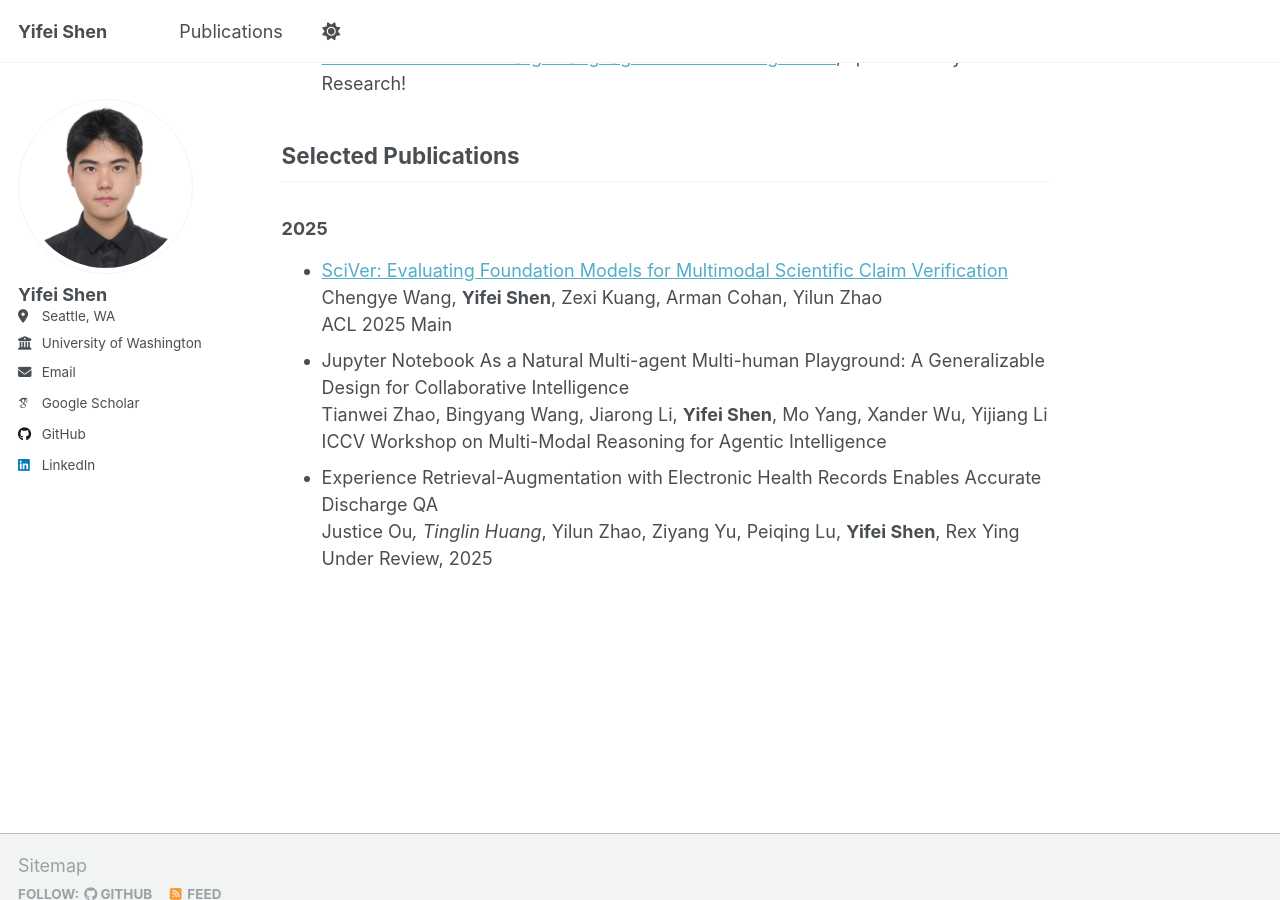
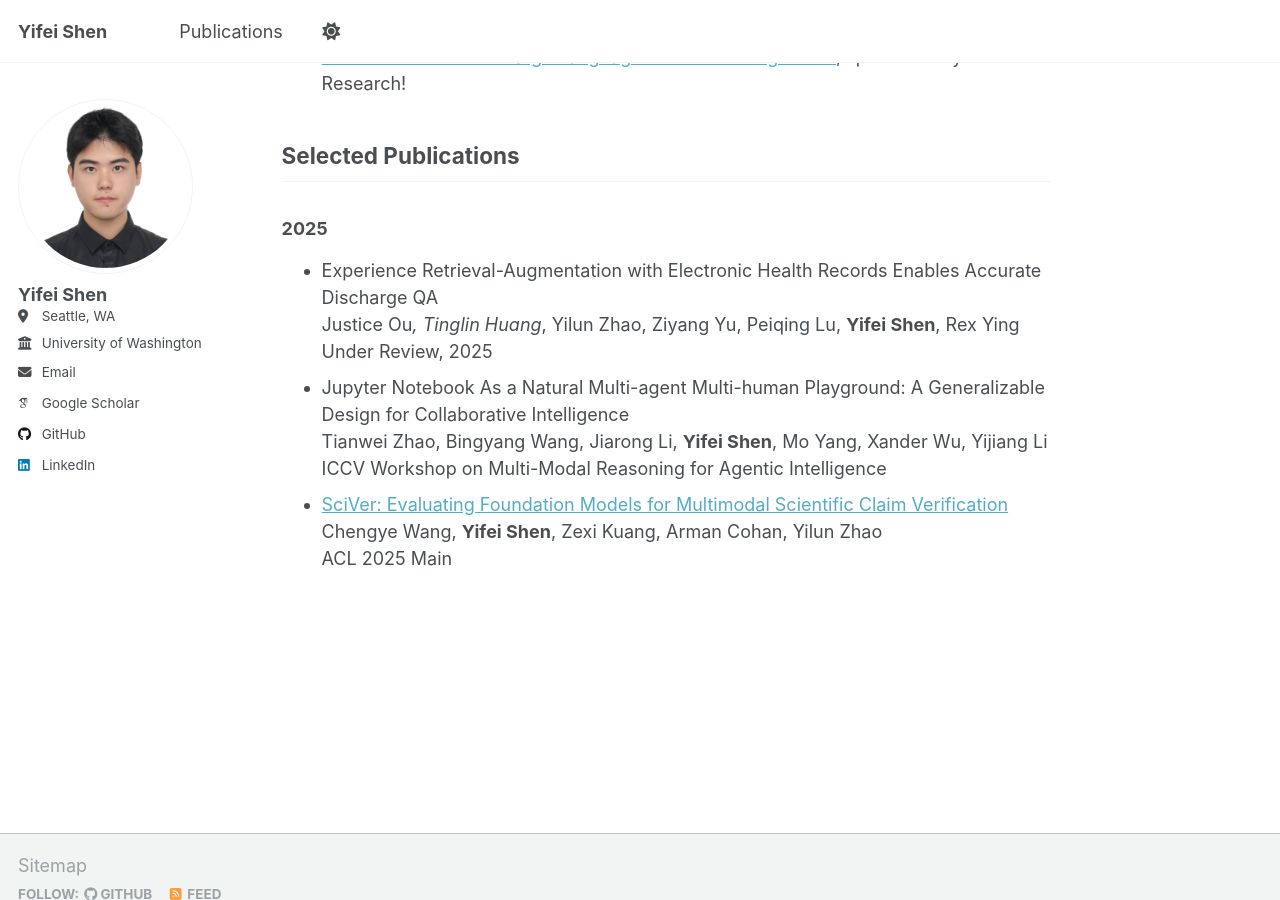
Before and after one commit to Barryshen1/Barryshen1.github.io, a Jekyll site: the page built from _pages/about.md, in a window 1280 px wide and 900 px high, scrolled down 844 px. Built offline with Jekyll 4.4.1, drawn with Linux system fonts in a browser that asks for light colours; some web fonts are replaced.

Commit message:
Reorder selected publications

```diff
--- a/_pages/about.md
+++ b/_pages/about.md
@@ -30,12 +30,12 @@ I'm seeking research intern positions in large language models and PhD opportuni
 
 ### 2025
 
+- Experience Retrieval-Augmentation with Electronic Health Records Enables Accurate Discharge QA
+  Justice Ou*, Tinglin Huang*, Yilun Zhao, Ziyang Yu, Peiqing Lu, **Yifei Shen**, Rex Ying
+  Under Review, 2025
+- Jupyter Notebook As a Natural Multi-agent Multi-human Playground: A Generalizable Design for Collaborative Intelligence
+  Tianwei Zhao, Bingyang Wang, Jiarong Li, **Yifei Shen**, Mo Yang, Xander Wu, Yijiang Li
+  ICCV Workshop on Multi-Modal Reasoning for Agentic Intelligence
 - [SciVer: Evaluating Foundation Models for Multimodal Scientific Claim Verification](https://arxiv.org/pdf/2506.15569)
   Chengye Wang, **Yifei Shen**, Zexi Kuang, Arman Cohan, Yilun Zhao
   ACL 2025 Main
-- Jupyter Notebook As a Natural Multi-agent Multi-human Playground: A Generalizable Design for Collaborative Intelligence
-  Tianwei Zhao, Bingyang Wang, Jiarong Li, **Yifei Shen**, Mo Yang, Xander Wu, Yijiang Li
-  ICCV Workshop on Multi-Modal Reasoning for Agentic Intelligence
-- Experience Retrieval-Augmentation with Electronic Health Records Enables Accurate Discharge QA
-  Justice Ou*, Tinglin Huang*, Yilun Zhao, Ziyang Yu, Peiqing Lu, **Yifei Shen**, Rex Ying
-  Under Review, 2025
```
